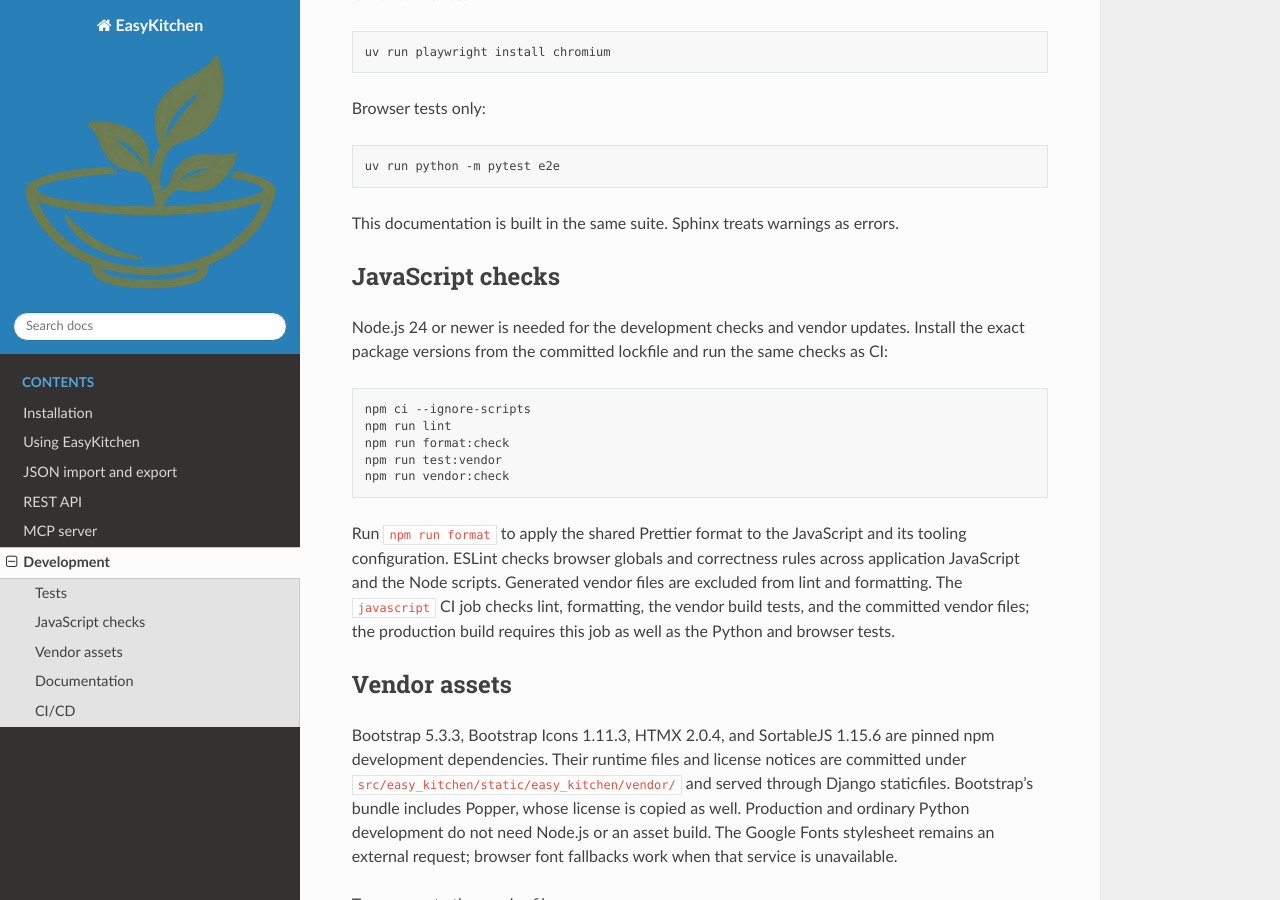
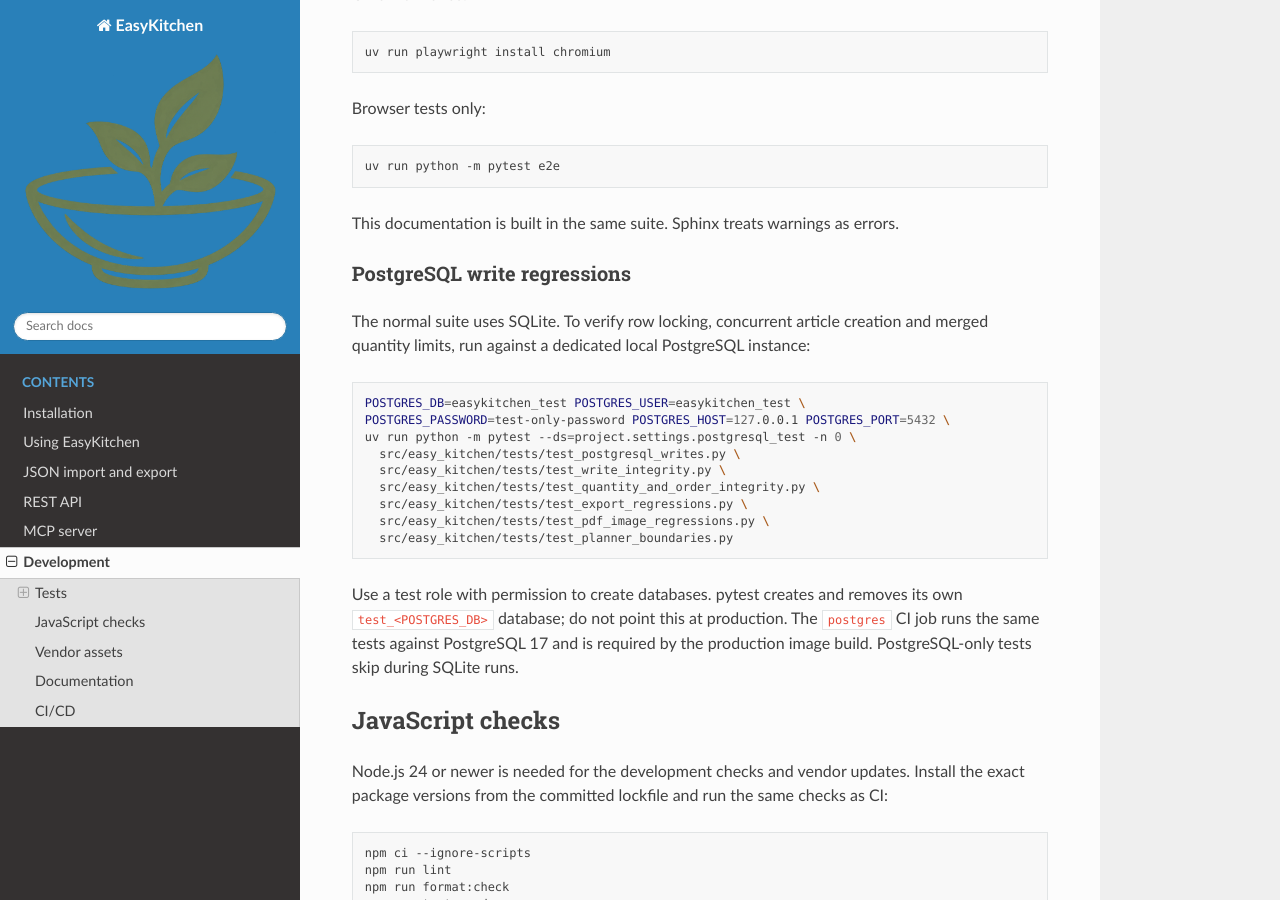
Before and after one commit to diefenbach/easy-kitchen, a Sphinx documentation site: the page built from docs/development.md, in a window 1280 px wide and 900 px high, scrolled down 521 px. Built offline with Sphinx 7.4.7 and the Read the Docs theme 3.1.0, drawn with Linux system fonts in a browser that asks for light colours.

Commit message:
Run PostgreSQL regressions in CI and record review fixes

````diff
--- a/docs/development.md
+++ b/docs/development.md
@@ -23,6 +23,28 @@ uv run python -m pytest e2e
 ```
 
 This documentation is built in the same suite. Sphinx treats warnings as errors.
+
+### PostgreSQL write regressions
+
+The normal suite uses SQLite. To verify row locking, concurrent article creation
+and merged quantity limits, run against a dedicated local PostgreSQL instance:
+
+```sh
+POSTGRES_DB=easykitchen_test POSTGRES_USER=easykitchen_test \
+POSTGRES_PASSWORD=test-only-password POSTGRES_HOST=127.0.0.1 POSTGRES_PORT=5432 \
+uv run python -m pytest --ds=project.settings.postgresql_test -n 0 \
+  src/easy_kitchen/tests/test_postgresql_writes.py \
+  src/easy_kitchen/tests/test_write_integrity.py \
+  src/easy_kitchen/tests/test_quantity_and_order_integrity.py \
+  src/easy_kitchen/tests/test_export_regressions.py \
+  src/easy_kitchen/tests/test_pdf_image_regressions.py \
+  src/easy_kitchen/tests/test_planner_boundaries.py
+```
+
+Use a test role with permission to create databases. pytest creates and removes
+its own `test_<POSTGRES_DB>` database; do not point this at production. The
+`postgres` CI job runs the same tests against PostgreSQL 17 and is required by
+the production image build. PostgreSQL-only tests skip during SQLite runs.
 
 ## JavaScript checks
 
````
Also changed, not shown: 2 other files.
